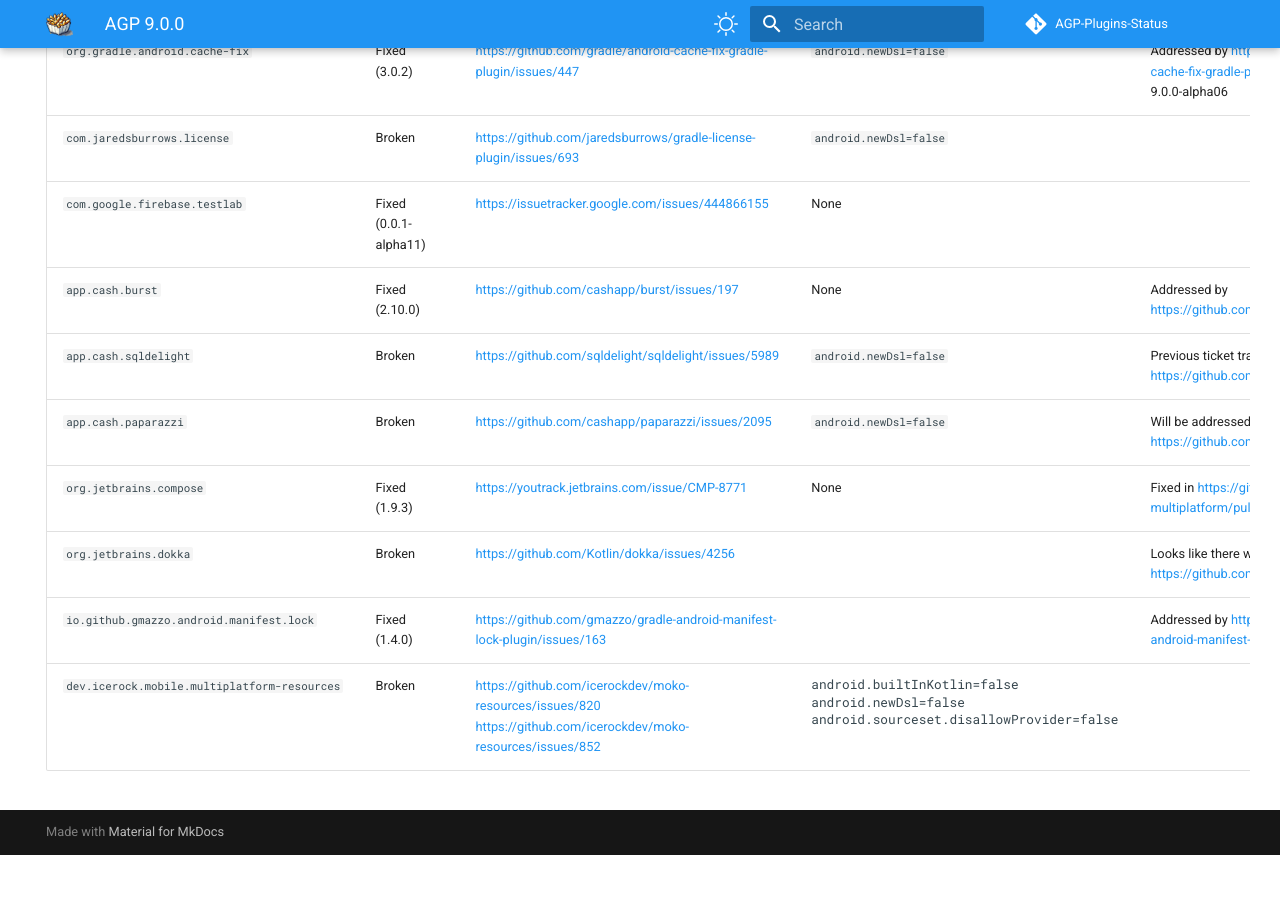
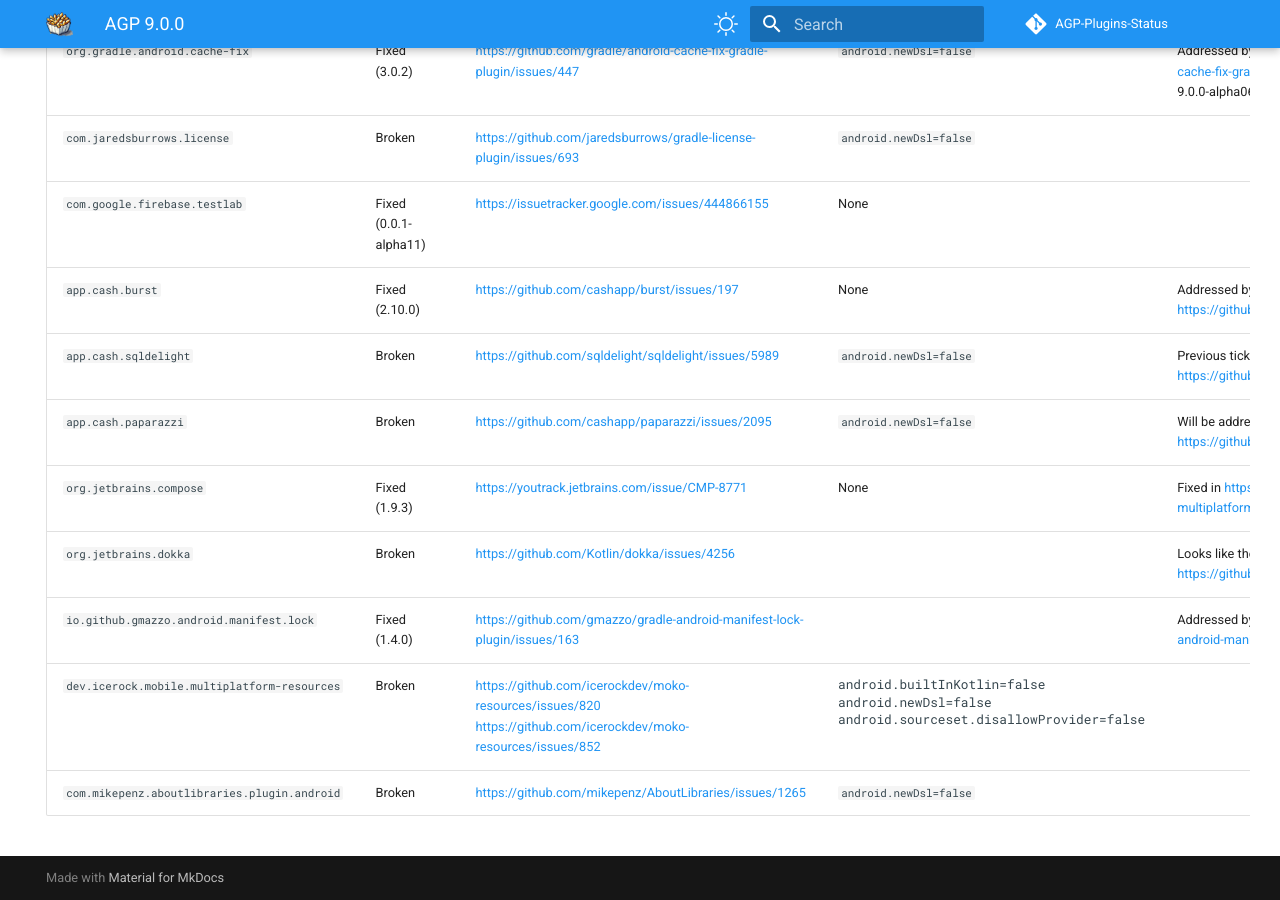
Before and after one commit to pablobaxter/AGP-Plugins-Status, an MkDocs documentation site: the page built from docs/agp-9.0.0.md, in a window 1280 px wide and 900 px high, scrolled down 1639 px. Built offline with MkDocs 1.6.1 and Material for MkDocs 9.7.7, drawn with Linux system fonts in a browser that asks for light colours; comment, search, counter and statistics services are not loaded; before the commit the page ends 2494 px from its top, so only the background shows below that; some of the changed text lies outside the part shown.

Commit message:
Add AboutLibraries

```diff
--- a/docs/agp-9.0.0.md
+++ b/docs/agp-9.0.0.md
@@ -49,3 +49,4 @@
 | `org.jetbrains.dokka` | Broken | https://github.com/Kotlin/dokka/issues/4256 | | Looks like there will be a fix coming soon: https://github.com/Kotlin/dokka/pull/4231 |
 | `io.github.gmazzo.android.manifest.lock` | Fixed (1.4.0) | https://github.com/gmazzo/gradle-android-manifest-lock-plugin/issues/163 | | Addressed by https://github.com/gmazzo/gradle-android-manifest-lock-plugin/pull/164 |
 | `dev.icerock.mobile.multiplatform-resources` | Broken | https://github.com/icerockdev/moko-resources/issues/820<br>https://github.com/icerockdev/moko-resources/issues/852 | <pre>android.builtInKotlin=false<br>android.newDsl=false<br>android.sourceset.disallowProvider=false</pre> | |
+| `com.mikepenz.aboutlibraries.plugin.android` | Broken | https://github.com/mikepenz/AboutLibraries/issues/1265 | `android.newDsl=false` | |
```
